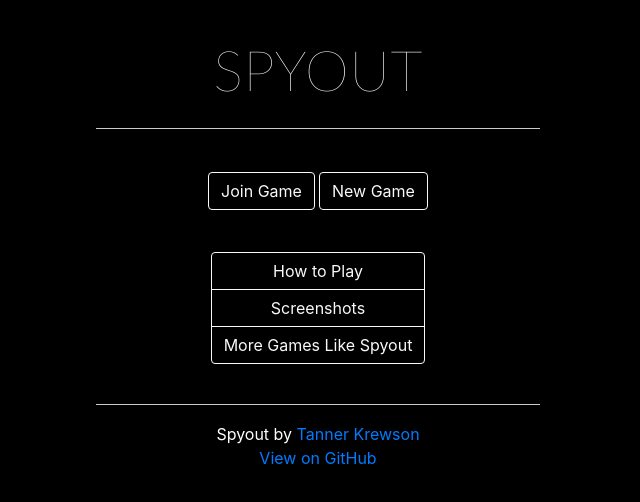
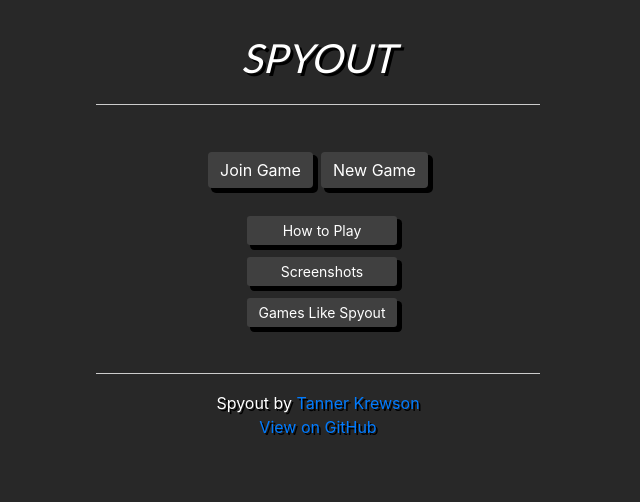
Before and after one commit to tannerkrewson/snakeout, a React app: page / in a window 1280 px wide. Shown: the top 502 px of the page, without its empty margins (322-962 px from the left). Built offline with nearby package versions, Linux system fonts and the light colour scheme; no server answers.

Commit message:
black to grey redesign

```diff
--- a/public/index.html
+++ b/public/index.html
@@ -1,28 +1,33 @@
 <!DOCTYPE html>
 <html lang="en">
-
 	<head>
 		<!-- Global site tag (gtag.js) - Google Analytics -->
-    <script async src="https://www.googletagmanager.com/gtag/js?id=UA-82444397-3"></script>
+		<script
+			async
+			src="https://www.googletagmanager.com/gtag/js?id=UA-82444397-3"
+		></script>
 		<script>
 			window.dataLayer = window.dataLayer || [];
-        function gtag(){dataLayer.push(arguments);}
-        gtag('js', new Date());
-        gtag('config', 'UA-82444397-3');
+			function gtag() {
+				dataLayer.push(arguments);
+			}
+			gtag("js", new Date());
+			gtag("config", "UA-82444397-3");
 		</script>
 
-    <meta charset="UTF-8">
-    <meta name="viewport" content="width=device-width, initial-scale=1.0">
-    <meta http-equiv="X-UA-Compatible" content="ie=edge">
+		<meta charset="UTF-8" />
+		<meta name="viewport" content="width=device-width, initial-scale=1.0" />
+		<meta http-equiv="X-UA-Compatible" content="ie=edge" />
 		<title>Spyout</title>
 
 		<!-- Lato Font-->
-    <link href="https://fonts.googleapis.com/css?family=Lato:100" rel="stylesheet" />
-
+		<link
+			href="https://fonts.googleapis.com/css?family=Lato"
+			rel="stylesheet"
+		/>
 	</head>
 
 	<body>
 		<div id="root"></div>
 	</body>
-
 </html>
--- a/src/client/App.js
+++ b/src/client/App.js
@@ -173,7 +173,7 @@ export default class App extends Component {
 		return (
 			<Router>
 				<div className="main-content text-center" id="spyout">
-					<p className="so-h1">SPYOUT</p>
+					<div className="so-h1">SPYOUT</div>
 					<hr />
 					<br />
 					<Route
--- a/src/client/components/Lobby.js
+++ b/src/client/components/Lobby.js
@@ -53,7 +53,7 @@ export default class Lobby extends Component {
 					</SOButton>
 				</div>
 				<br />
-				<div className="card border-light bg-transparent text-white mb-3">
+				<div className="card text-white mb-3">
 					<div className="card-body">
 						<p className="card-text">Thanks for playing Spyout!</p>
 						<p className="card-text">
@@ -61,7 +61,7 @@ export default class Lobby extends Component {
 						</p>
 						<a
 							href="http://drawphone.tannerkrewson.com/"
-							className="btn btn-outline-light"
+							className="btn btn-secondary"
 						>
 							Play Drawphone
 						</a>
--- a/src/client/components/RoleViewer.js
+++ b/src/client/components/RoleViewer.js
@@ -54,7 +54,7 @@ export default class RoleViewer extends Component {
 				)}
 				<button
 					type="button"
-					className="btn btn-outline-light"
+					className="btn btn-secondary"
 					onMouseDown={this.showPopup.bind(this)}
 					onMouseUp={this.hidePopup.bind(this)}
 					onTouchStart={this.showPopup.bind(this)}
--- a/src/client/components/RoundInfoBar.js
+++ b/src/client/components/RoundInfoBar.js
@@ -19,7 +19,7 @@ export default class RoundInfoBar extends Component {
 				<p>Missions:</p>
 				<MissionBar missions={round.missions} />
 				{twoFailNotice && (
-					<div className="card border-light bg-transparent text-white mb-3">
+					<div className="card border-light text-white mb-3">
 						<div className="card-body">
 							<p className="card-text">
 								Because this game has 7 or more players, the 4th mission will
--- a/src/client/components/SOButton.js
+++ b/src/client/components/SOButton.js
@@ -3,13 +3,13 @@ import React, { Component } from "react";
 export default class SOButton extends Component {
 	render() {
 		var groupClass = "";
-		if (!this.props.isGroup) {
-			groupClass = "sobutton-nongroup";
+		if (this.props.isGroup) {
+			groupClass = "btn-sm sogroupbut";
 		}
 		return (
 			<button
 				type={this.props.isSubmit ? "submit" : "button"}
-				className={"btn btn-outline-light " + groupClass}
+				className={"btn btn-secondary sobutton " + groupClass}
 				disabled={this.props.disabled}
 				onClick={this.props.onClick}
 			>
--- a/src/client/main.css
+++ b/src/client/main.css
@@ -1,5 +1,5 @@
 body {
-	background-color: black !important;
+	background-color: #282828 !important;
 	color: white;
 }
 
@@ -15,9 +15,33 @@ hr {
 	padding: 0;
 }
 
+.card {
+	background-color: #181818;
+}
+
+.btn-secondary {
+	background-color: #404040;
+	border: 0;
+	box-shadow: 4px 4px 0px 1px black;
+	margin: 6px 4px;
+}
+
+.form-control {
+	background-color: #161616;
+	color: white;
+}
+
+.form-control:focus {
+	background-color: #161616;
+	color: white;
+}
+
 .so-h1 {
-	font-size: 3.5rem;
+	font-size: 2.5rem;
 	font-family: "Lato", sans-serif;
+	font-weight: 400;
+	font-style: italic;
+	text-shadow: 3px 3px black;
 }
 
 .so-h2 {
@@ -40,8 +64,17 @@ hr {
 	height: 100vh;
 }
 
-.sobutton-nongroup {
-	margin: 2px;
+.sogroup {
+	flex-direction: column;
+	align-items: flex-start;
+	justify-content: center;
+	position: relative;
+	display: inline-flex;
+	vertical-align: middle;
+}
+
+.sogroupbut {
+	width: 100%;
 }
 
 .checkable-but {
@@ -50,7 +83,7 @@ hr {
 }
 
 .player-box {
-	background-color: black;
+	background-color: #181818;
 	color: white;
 	padding: 5px;
 	margin-top: -1px;
@@ -86,3 +119,7 @@ hr {
 .instructions {
 	text-align: left;
 }
+
+footer {
+	text-shadow: 2px 2px black;
+}
--- a/src/client/pages/MainMenu.js
+++ b/src/client/pages/MainMenu.js
@@ -49,8 +49,7 @@ export default class MainMenu extends Component {
 					<SOButton onClick={goToJoinGame.bind(this)}>Join Game</SOButton>
 					<SOButton onClick={goToNewGame.bind(this)}>New Game</SOButton>
 				</p>
-				<br />
-				<div className="btn-group-vertical" role="group" aria-label="...">
+				<div className="sogroup" role="group" aria-label="...">
 					<RRButton isGroup={true} path="/how-to-play">
 						How to Play
 					</RRButton>
@@ -58,7 +57,7 @@ export default class MainMenu extends Component {
 						Screenshots
 					</RRButton>
 					<RRButton isGroup={true} path="/more-games">
-						More Games Like Spyout
+						Games Like Spyout
 					</RRButton>
 				</div>
 				<br />
```
Lines whose indentation alone changed are shown as unchanged.
